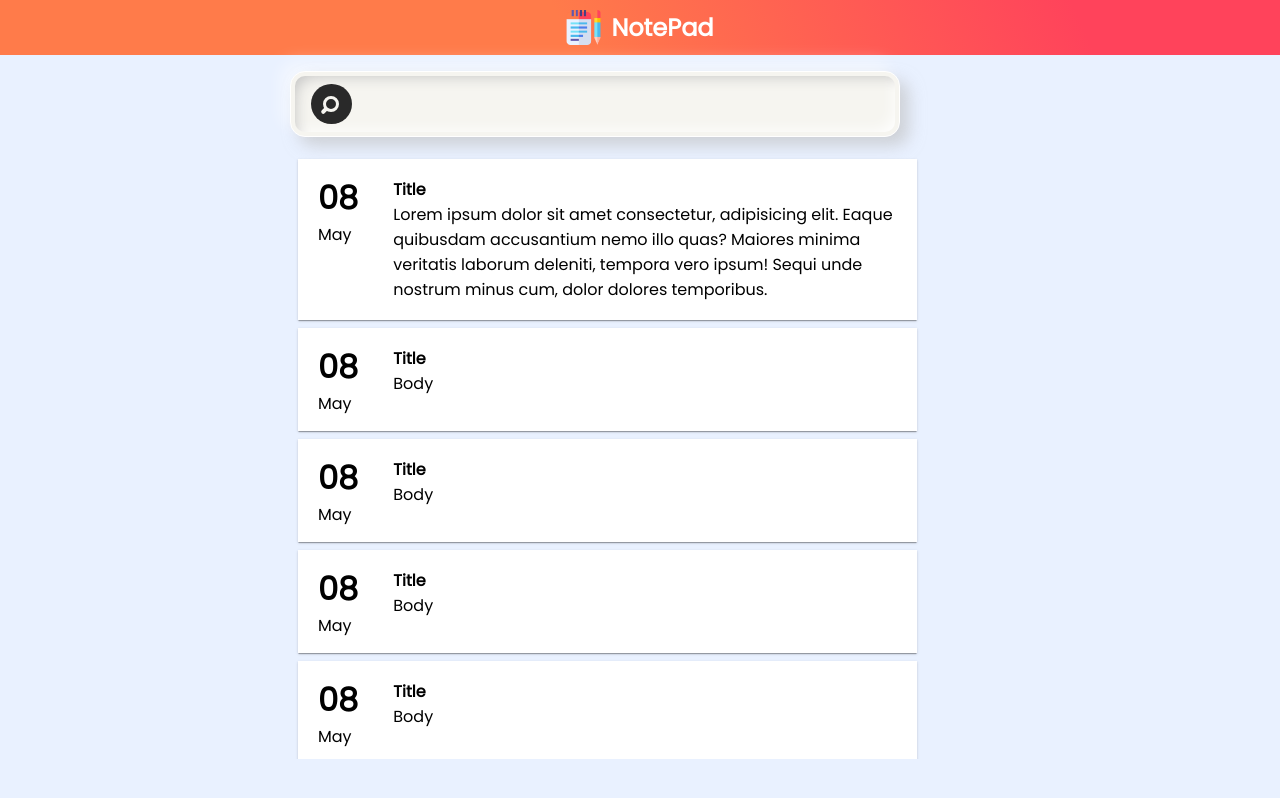
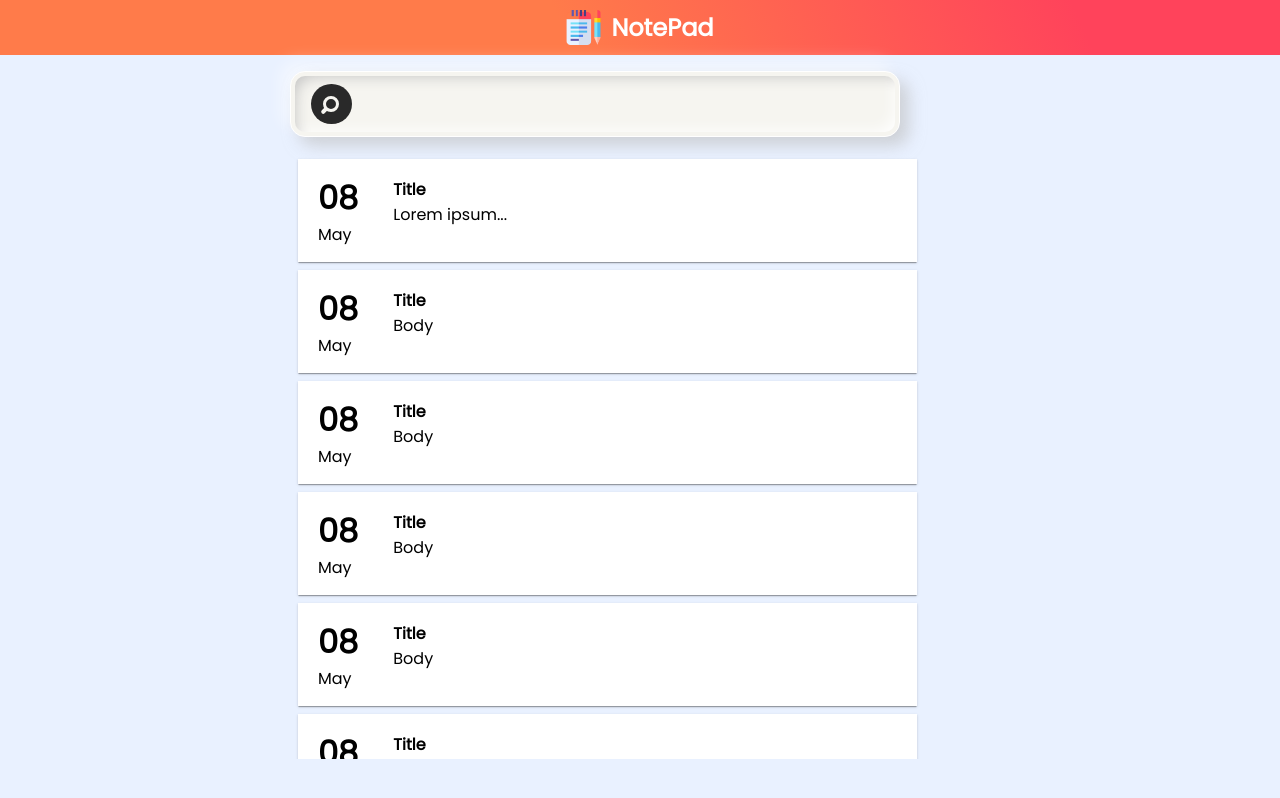
Before and after one commit to Moro-Afriyie/Note-App, an Angular app: page / in a window 1280 px wide. Built offline with nearby package versions, Linux system fonts and the light colour scheme.

Commit message:
added the truncate pipe to the html file

```diff
--- a/src/app/notepad-page/notepad-page.component.html
+++ b/src/app/notepad-page/notepad-page.component.html
@@ -19,7 +19,7 @@
             </div>
             <div class="card__content">
                 <h4 class="card__title">Title</h4>
-                <p class="card__body">Lorem ipsum dolor sit amet consectetur, adipisicing elit. Eaque quibusdam accusantium nemo illo quas? Maiores minima veritatis laborum deleniti, tempora vero ipsum! Sequi unde nostrum minus cum, dolor dolores temporibus.</p>
+                <p class="card__body">{{body| truncate : 12 : true }}</p>
             </div>
         </div>
         <div class="card-container">
--- a/src/app/notepad-page/notepad-page.component.ts
+++ b/src/app/notepad-page/notepad-page.component.ts
@@ -6,7 +6,7 @@ import { Component, OnInit } from '@angular/core';
   styleUrls: ['./notepad-page.component.scss']
 })
 export class NotepadPageComponent implements OnInit {
-
+  body: string = "Lorem ipsum dolor sit amet consectetur, adipisicing elit. Eaque quibusdam accusantium nemo illo quas? Maiores minima veritatis laborum deleniti, tempora vero ipsum! Sequi unde nostrum minus cum, dolor dolores temporibus."
   constructor() {
 // const input:any = document.querySelector(".finder__input");
 // const finder:any = document.querySelector(".finder");
```
